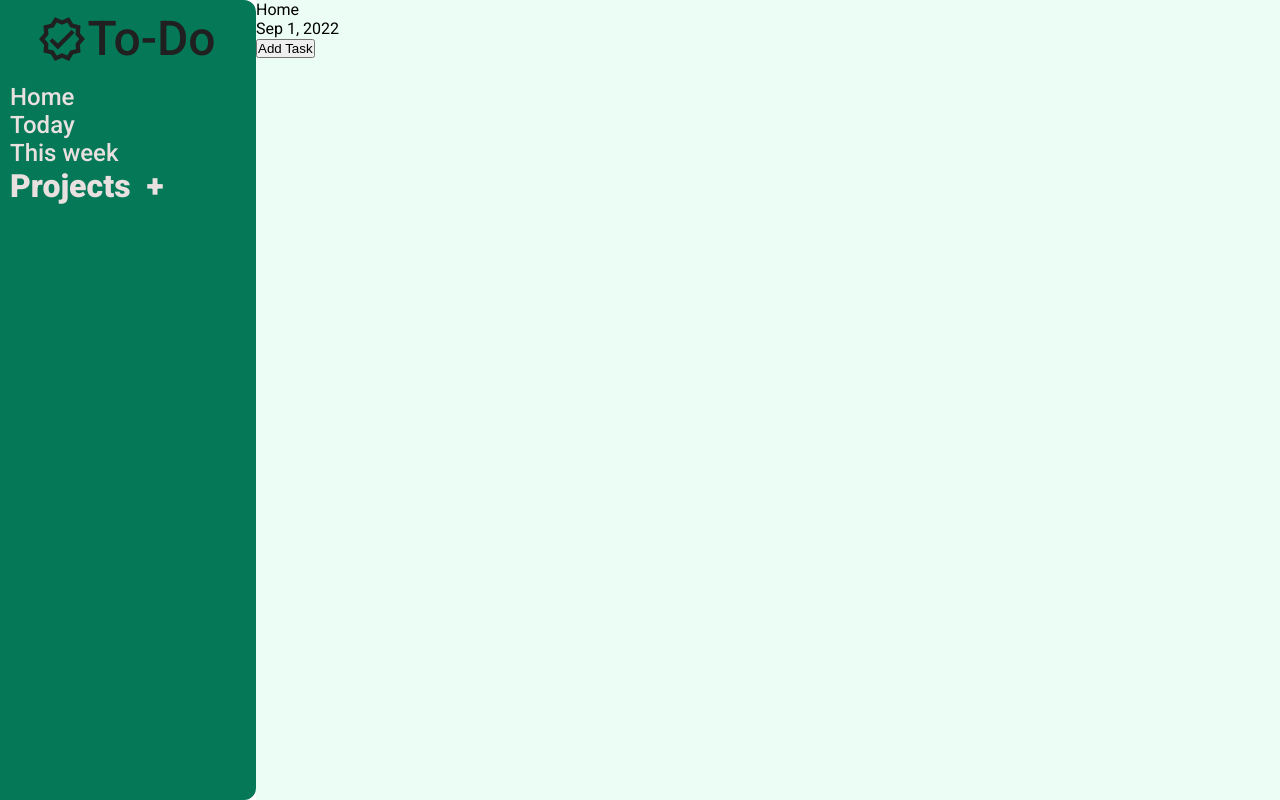
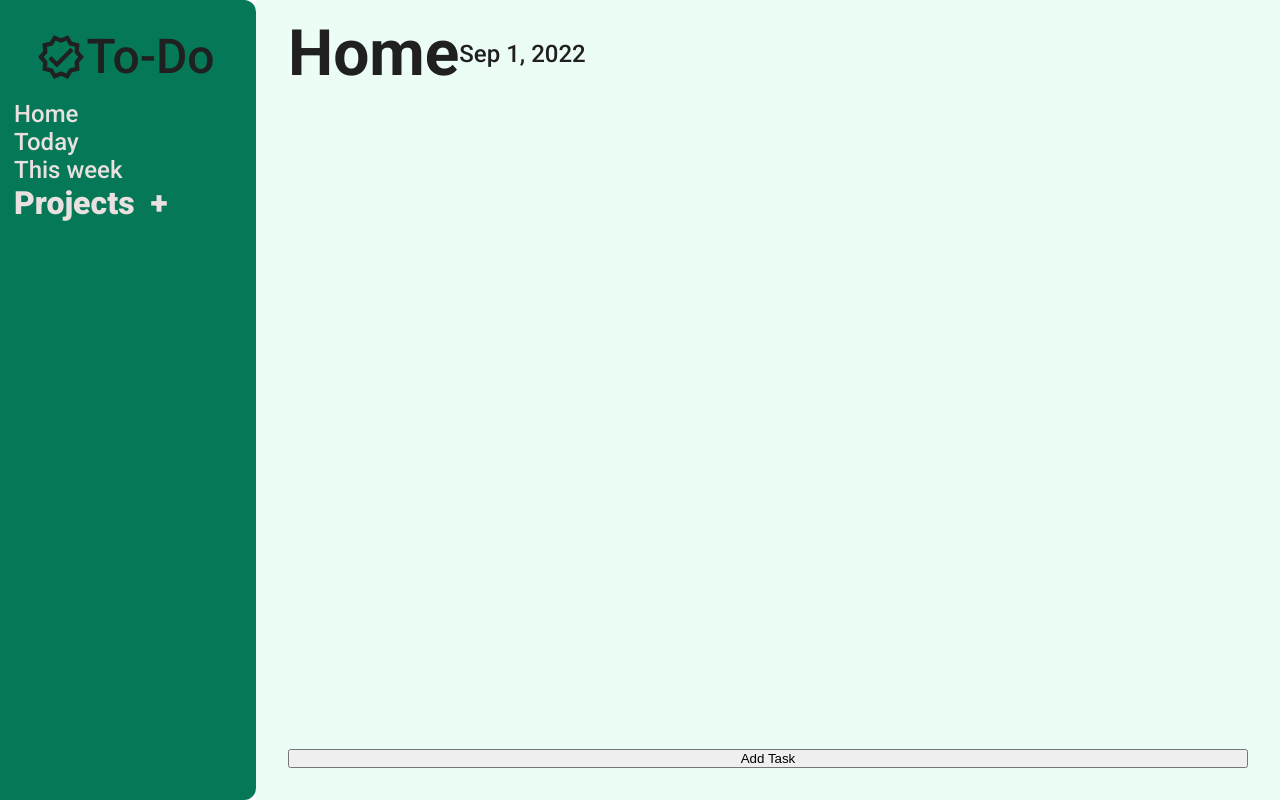
Before and after one commit to NateTewolde/todo-list, a website built with webpack: page dist/index.html in a window 1280 px wide. Built offline with nearby package versions, Linux system fonts and the light colour scheme.

Commit message:
Add grid styling to sidebar and content sections to make the headers of each section line up. Adjust padding, and fonts as well

```diff
--- a/src/styles/style.css
+++ b/src/styles/style.css
@@ -10,6 +10,20 @@
   display: grid;
   grid-template-columns: 1fr 4fr;
   font-family: "Roboto", sans-serif;
+  color: #202020;
+}
+
+.sidebar {
+  color: rgb(233, 224, 224);
+  font-weight: 500;
+  font-size: 1.5rem;
+  background-color: #047857;
+  padding: 12px;
+  border: solid 2px #047857;
+  border-top-right-radius: 12px;
+  border-bottom-right-radius: 12px;
+  display: grid;
+  grid-template-rows: 1fr 8fr;
 }
 
 .header {
@@ -17,24 +31,16 @@
   justify-content: center;
   align-items: center;
   font-size: 3rem;
-  color: rgb(32, 32, 32);
+  color: #202020;
   border-radius: 5px;
-  padding-right: 3px;
+  padding-right: 5px;
+  grid-area: 1/1/2/2;
 }
 
-.sidebar {
-  color: rgb(233, 224, 224);
-  font-weight: 500;
-  font-size: 1.5rem;
+.projects-tab {
+  grid-area: 2/1/-1/2;
   display: flex;
   flex-direction: column;
-  align-content: center;
-  gap: 16px;
-  background-color: #047857;
-  padding: 8px;
-  border: solid 2px #047857;
-  border-top-right-radius: 12px;
-  border-bottom-right-radius: 12px;
 }
 
 .projects {
@@ -50,10 +56,31 @@
 #content {
   width: 100%;
   background-color: #ecfdf5;
+  box-sizing: border-box;
+  padding: 32px;
+  padding-top: 0px;
+  display: grid;
+  grid-template-rows: 1fr 6fr;
+}
+
+.header-section {
+  display: flex;
+  align-items: center;
+  grid-area: 1/1/2/2;
+}
+
+.header-title {
+  font-size: 4rem;
+  font-weight: 600;
+}
+
+.header-date {
+  font-size: 1.5rem;
+  font-weight: 500;
 }
 
 .priority-container {
-  padding: 24px;
+  padding: 24px 0px;
 }
 
 .priority-title {
```
